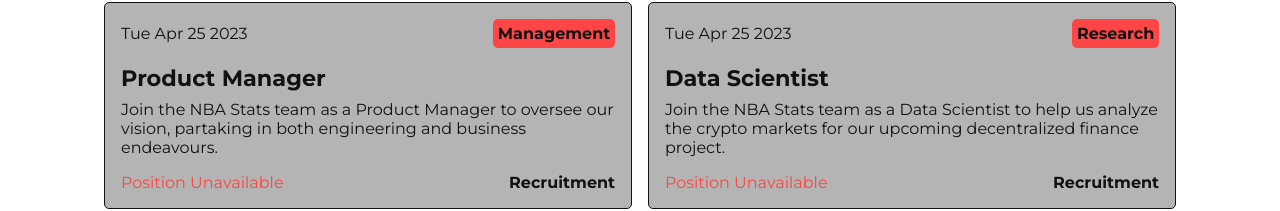
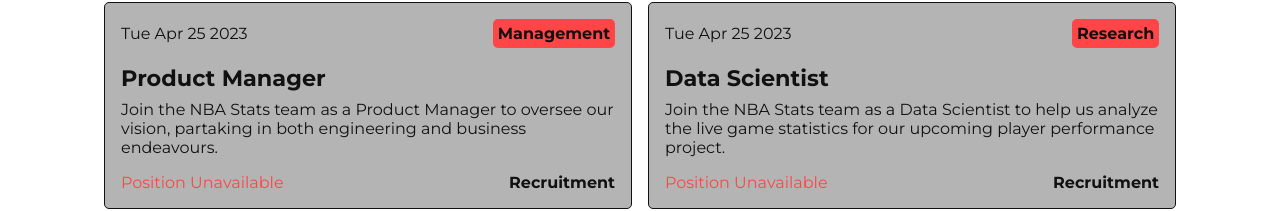
Before and after one commit to john-mathis/NBA, a React (Create React App) app in the folder client/: page /careers in a window 1280 px wide. Shown: the part 730-941 px from the top of the page. Built offline with nearby package versions, Linux system fonts and the light colour scheme; no server answers.

Commit message:
career component edit

```diff
--- a/client/src/Components/Careers/Careers.js
+++ b/client/src/Components/Careers/Careers.js
@@ -110,7 +110,7 @@
             <p className="careers-title">Data Scientist</p>
             <p className="careers-description">
               Join the NBA Stats team as a Data Scientist to help us analyze the
-              crypto markets for our upcoming decentralized finance project.
+              live game statistics for our upcoming player performance project.
             </p>
           </div>
           <div className="careers-info">
```
